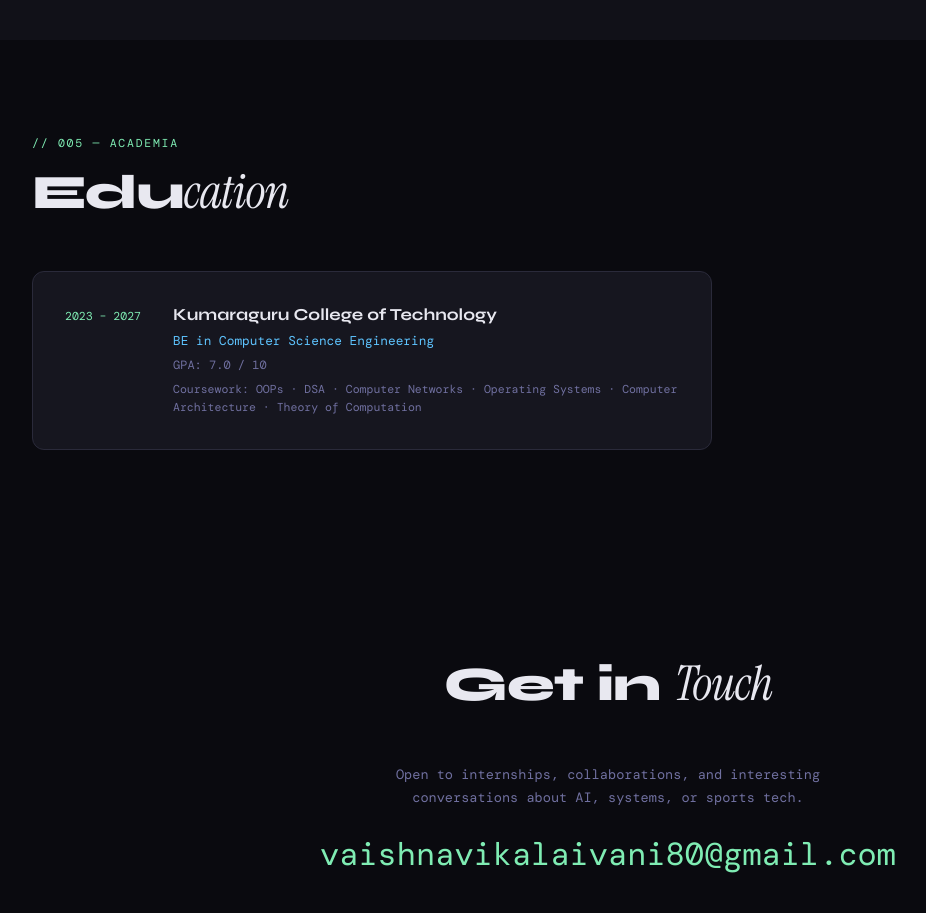
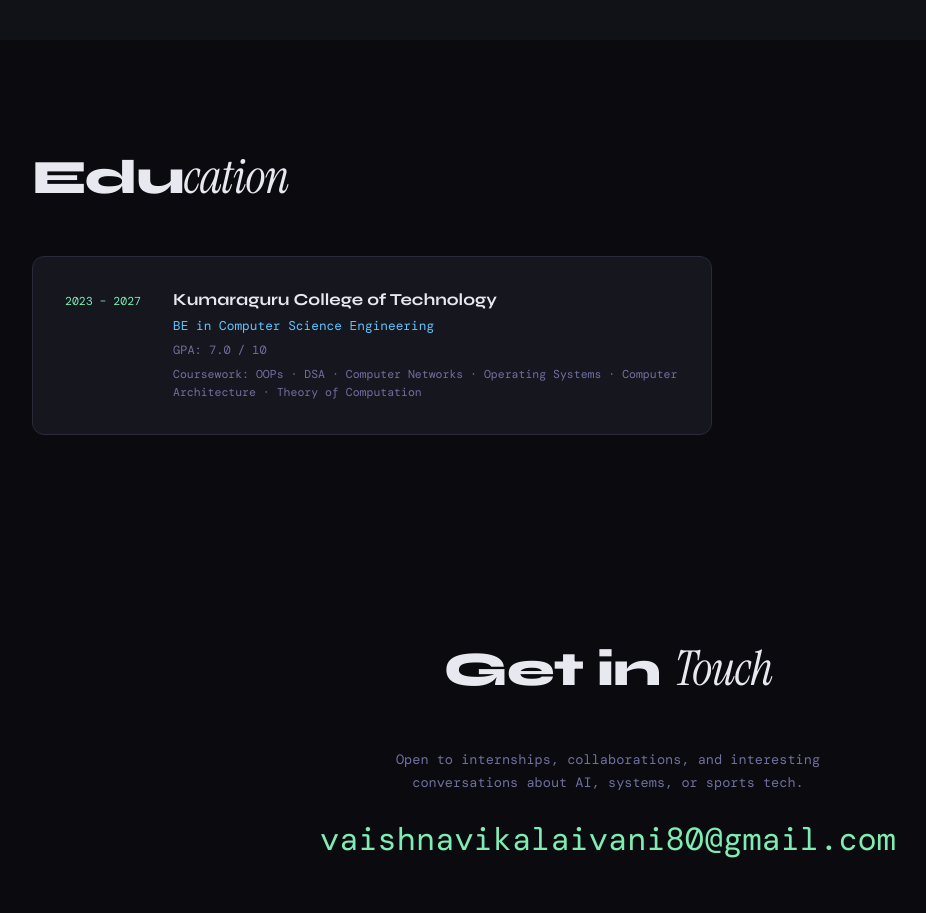
Before and after one commit to Vaishnavi-s80/portfolioops, a plain HTML site: page index.html in a window 1280 px wide. Shown: the part 3120-4033 px from the top of the page, without its empty margins (32-958 px from the left). Drawn offline with nearby package versions, Linux system fonts and the light colour scheme; a web font is replaced by a local one.

Commit message:
your change description

```diff
--- a/index.html
+++ b/index.html
@@ -671,7 +671,7 @@
 
   <!-- EDUCATION -->
   <section id="education">
-    <p class="section-label reveal">// 005 — Academia</p>
+    <p class="section-label reveal">
     <h2 class="section-title reveal">Edu<span class="serif">cation</span></h2>
     <div class="edu-card reveal">
       <div class="edu-year">2023 – 2027</div>
```
